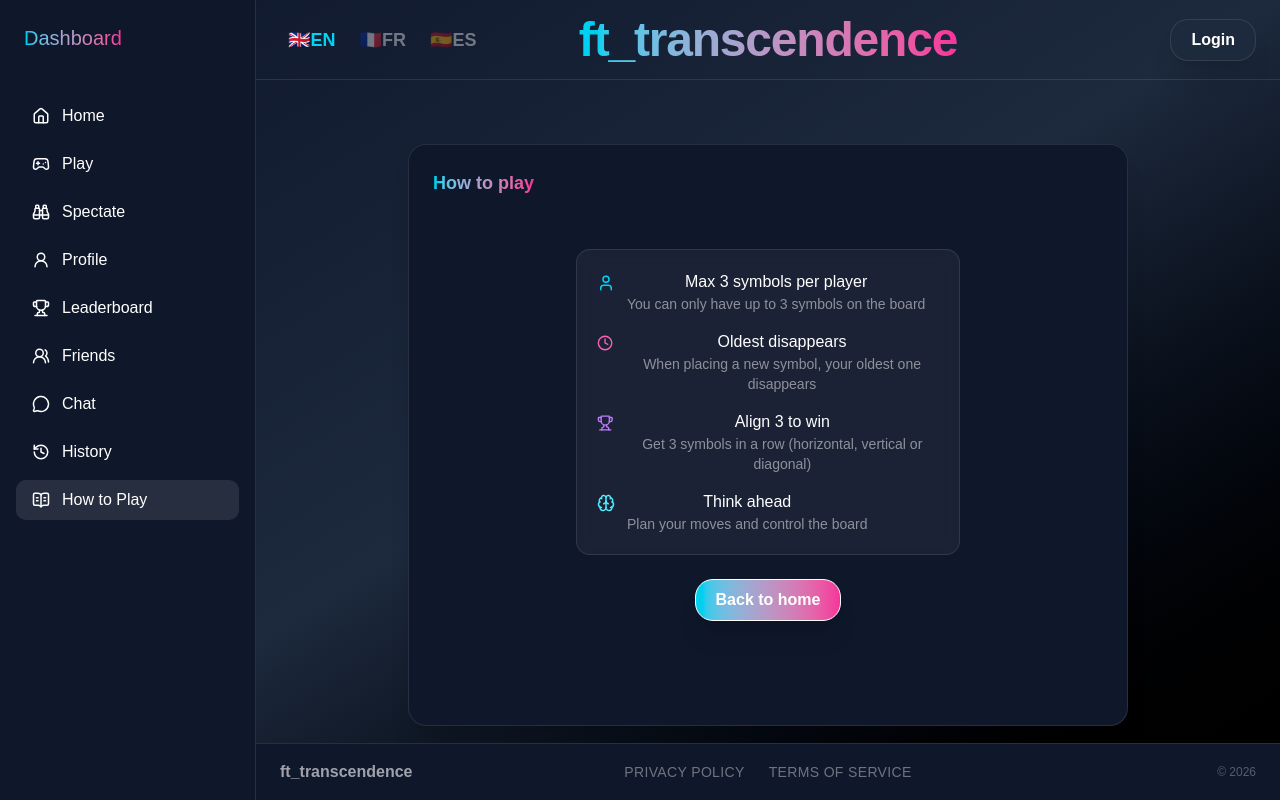
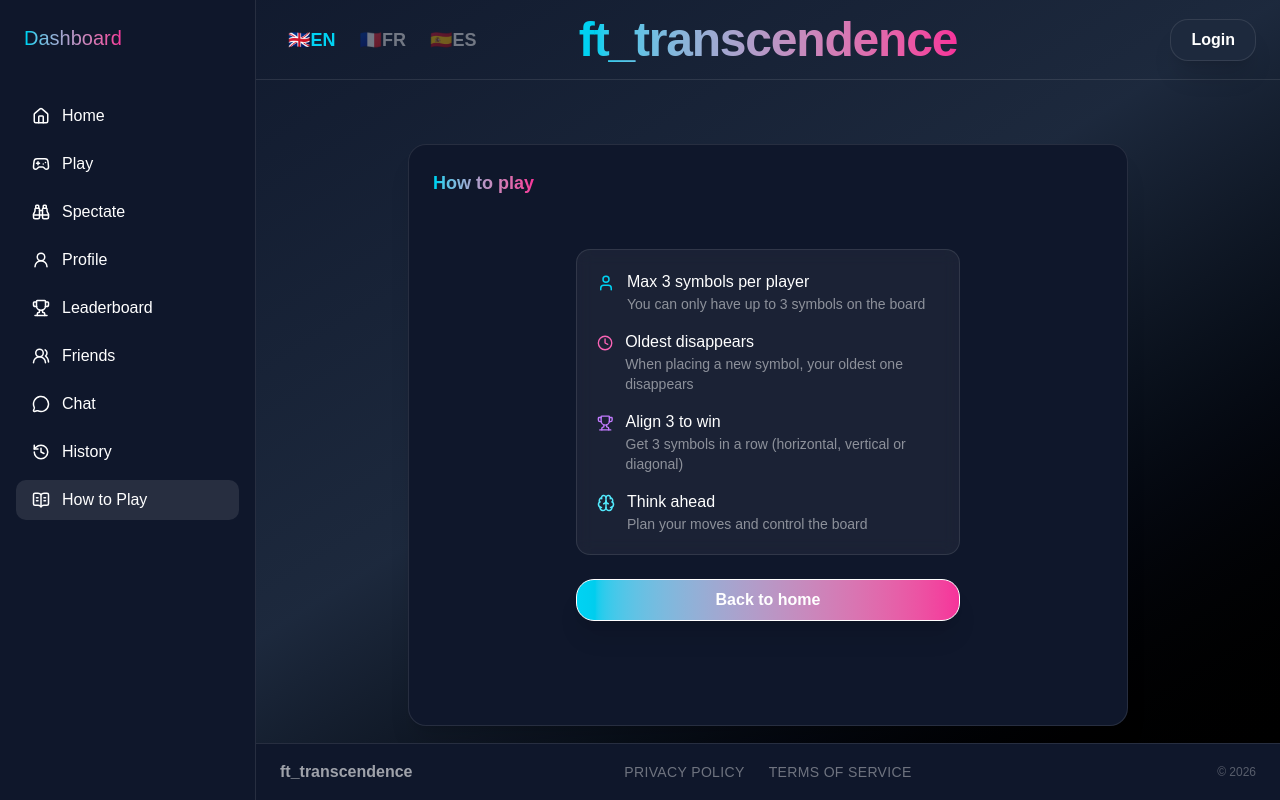
Before and after one commit to team-Segfault-Society-42/Ft_transcendence, a React app in the folder frontend/: page /rules in a window 1280 px wide. Built offline with nearby package versions, Linux system fonts and the light colour scheme; no server answers; the HTML template or start-up script is replaced by a standard one.

Commit message:
Align Rules layout with Home card design

```diff
--- a/frontend/src/pages/Rules.tsx
+++ b/frontend/src/pages/Rules.tsx
@@ -17,7 +17,7 @@ export default function Rules(){
                     {t("game.howToPlay")}
                 </CardTitle>
 
-                <div className="flex flex-col items-center justify-center text-center pt-20 pb-20 gap-6">
+                <div className="flex flex-col pt-20 pb-20 gap-6">
                     <GameRules />
 
                     <Button
```
